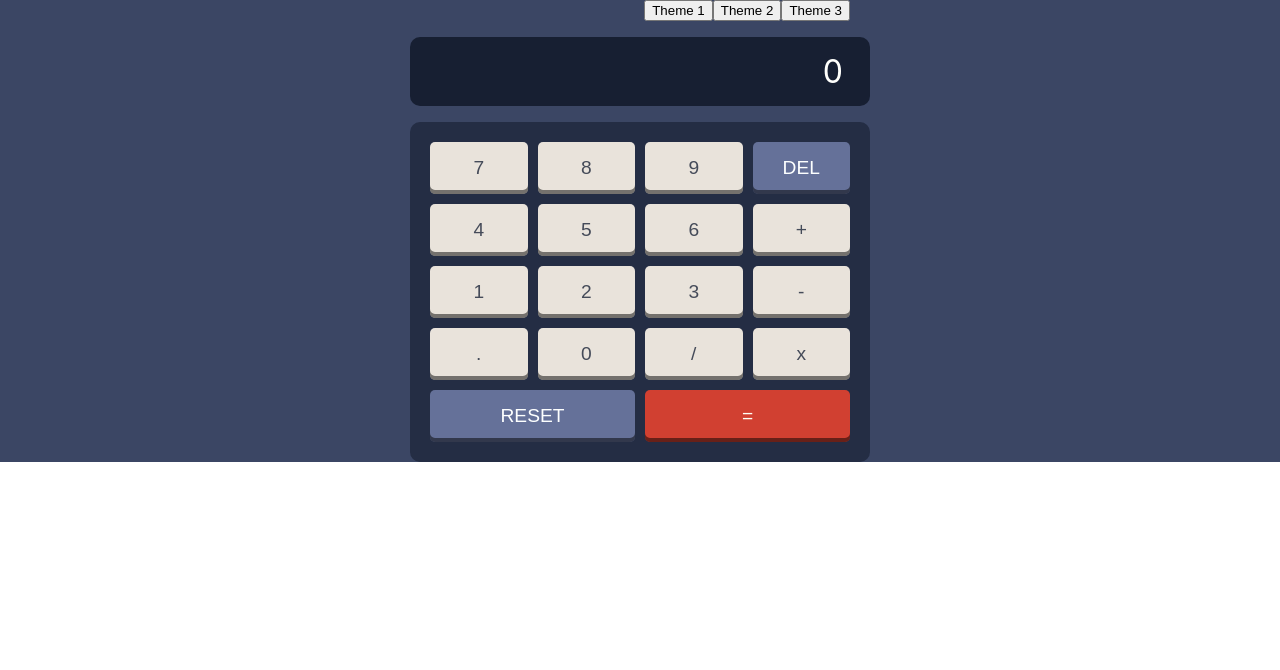
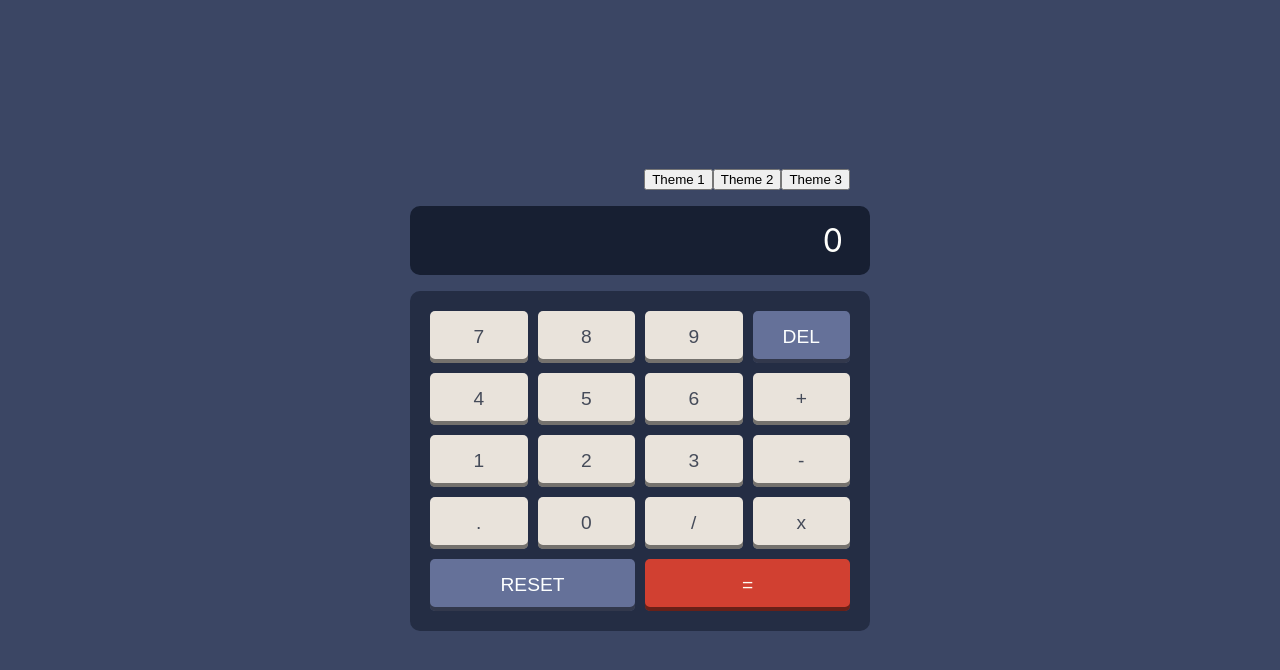
Before and after one commit to Joelfrancisco60/PresentationFront, a React (Create React App) app in the folder calculator-app/: page / in a window 1280 px wide. Shown: the top 670 px of the page. Built offline with nearby package versions, Linux system fonts and the light colour scheme.

Commit message:
limit number of input

```diff
--- a/calculator-app/src/App.scss
+++ b/calculator-app/src/App.scss
@@ -59,7 +59,7 @@
 }
 
 .App {
-  height: 100%;
+  height: 100vh;
   margin: 0;
   background-color: var(--bg-color);
   display: flex;
--- a/calculator-app/src/Componants/Calculator/Calculator.js
+++ b/calculator-app/src/Componants/Calculator/Calculator.js
@@ -33,7 +33,7 @@ const Calculator = () => {
     if (isReset) {
       setCurrentValue(num);
       setIsReset(false);
-    } else if(currentValue < 999999999){
+    } else if(currentValue < 9999999999999){
       setCurrentValue((prev) =>
         prev === "0" && num !== "." ? num : prev + num
       );
```
